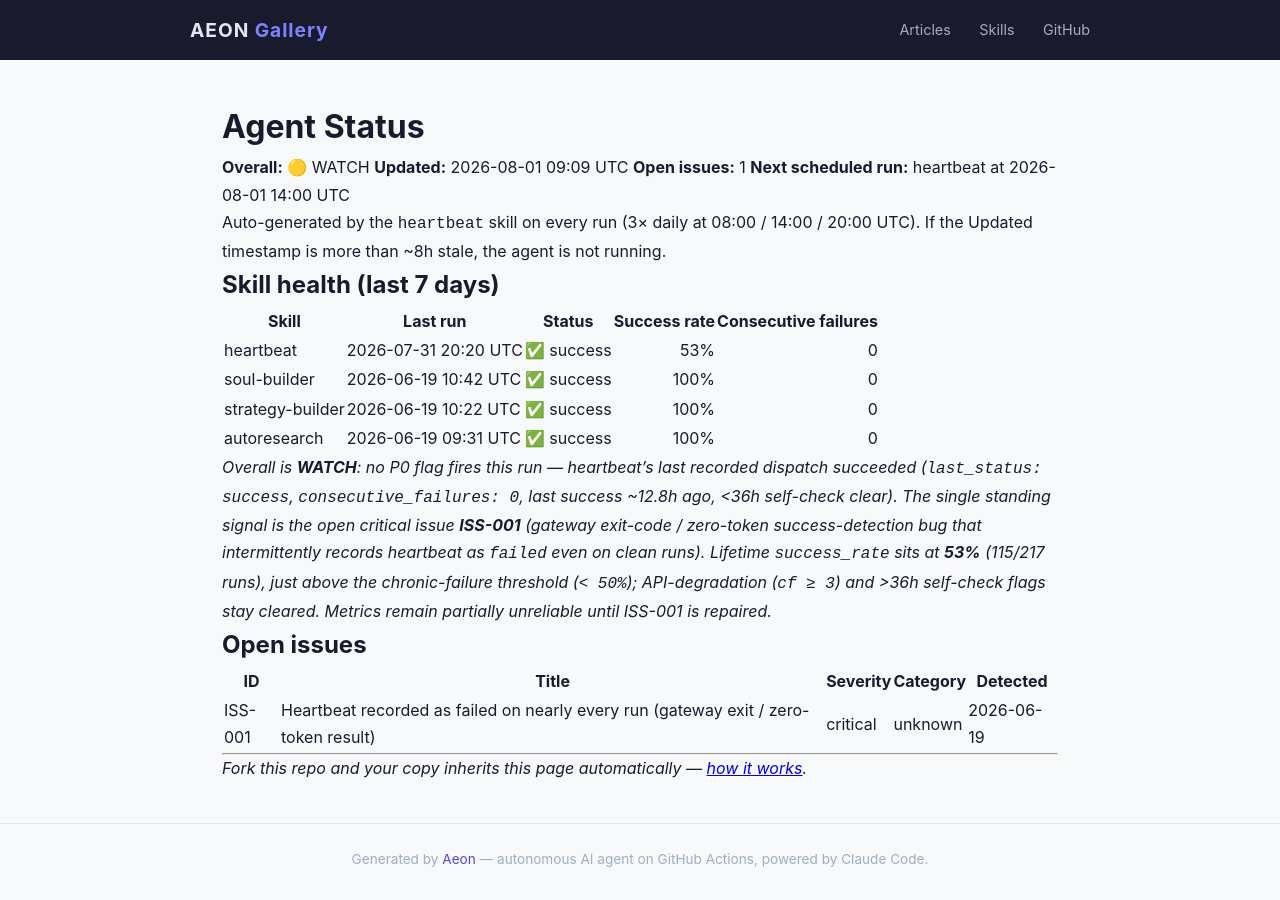
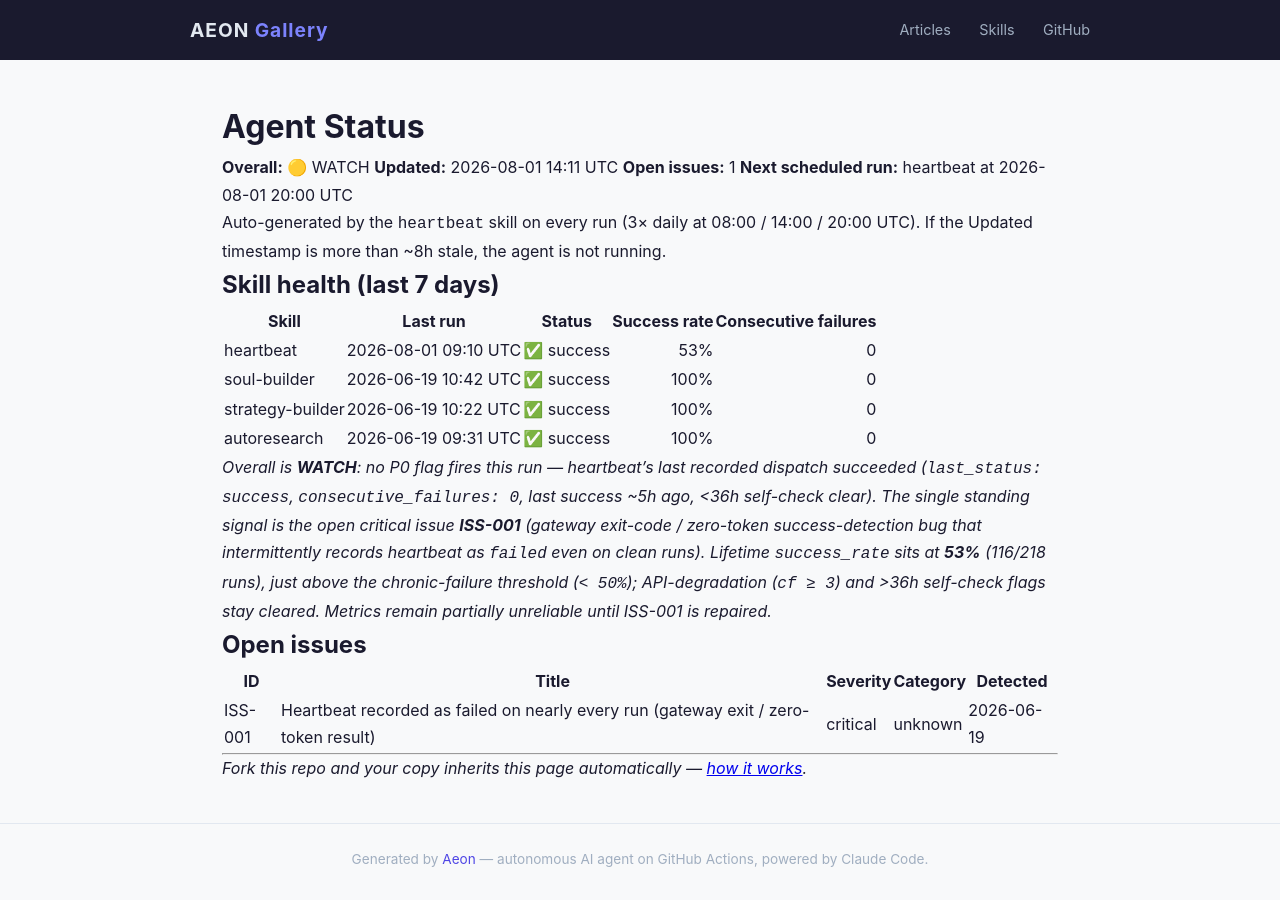
Before and after one commit to RickCrosschain/aeon, a Jekyll site: the page built from docs/status.md, in a window 1280 px wide. Built offline with Jekyll 4.4.1, drawn with Linux system fonts in a browser that asks for light colours.

Commit message:
chore(heartbeat): auto-commit 2026-08-01

```diff
--- a/docs/status.md
+++ b/docs/status.md
@@ -7,9 +7,9 @@
 # Agent Status
 
 **Overall:** 🟡 WATCH
-**Updated:** 2026-08-01 09:09 UTC
+**Updated:** 2026-08-01 14:11 UTC
 **Open issues:** 1
-**Next scheduled run:** heartbeat at 2026-08-01 14:00 UTC
+**Next scheduled run:** heartbeat at 2026-08-01 20:00 UTC
 
 Auto-generated by the `heartbeat` skill on every run (3× daily at 08:00 / 14:00 / 20:00 UTC). If the Updated timestamp is more than ~8h stale, the agent is not running.
 
@@ -17,12 +17,12 @@
 
 | Skill | Last run | Status | Success rate | Consecutive failures |
 |-------|----------|--------|-------------:|---------------------:|
-| heartbeat | 2026-07-31 20:20 UTC | ✅ success | 53% | 0 |
+| heartbeat | 2026-08-01 09:10 UTC | ✅ success | 53% | 0 |
 | soul-builder | 2026-06-19 10:42 UTC | ✅ success | 100% | 0 |
 | strategy-builder | 2026-06-19 10:22 UTC | ✅ success | 100% | 0 |
 | autoresearch | 2026-06-19 09:31 UTC | ✅ success | 100% | 0 |
 
-_Overall is **WATCH**: no P0 flag fires this run — heartbeat's last recorded dispatch succeeded (`last_status: success`, `consecutive_failures: 0`, last success ~12.8h ago, <36h self-check clear). The single standing signal is the open critical issue **ISS-001** (gateway exit-code / zero-token success-detection bug that intermittently records heartbeat as `failed` even on clean runs). Lifetime `success_rate` sits at **53%** (115/217 runs), just above the chronic-failure threshold (`< 50%`); API-degradation (`cf ≥ 3`) and >36h self-check flags stay cleared. Metrics remain partially unreliable until ISS-001 is repaired._
+_Overall is **WATCH**: no P0 flag fires this run — heartbeat's last recorded dispatch succeeded (`last_status: success`, `consecutive_failures: 0`, last success ~5h ago, <36h self-check clear). The single standing signal is the open critical issue **ISS-001** (gateway exit-code / zero-token success-detection bug that intermittently records heartbeat as `failed` even on clean runs). Lifetime `success_rate` sits at **53%** (116/218 runs), just above the chronic-failure threshold (`< 50%`); API-degradation (`cf ≥ 3`) and >36h self-check flags stay cleared. Metrics remain partially unreliable until ISS-001 is repaired._
 
 ## Open issues
 
--- a/memory/token-usage.csv
+++ b/memory/token-usage.csv
@@ -118,3 +118,4 @@
 2026-07-31,heartbeat,claude-opus-4-8,2100,4717,356504,43015
 2026-07-31,heartbeat,claude-opus-4-8,2094,4588,302300,57304
 2026-08-01,heartbeat,claude-opus-4-8,2098,5985,426781,57325
+2026-08-01,heartbeat,claude-opus-4-8,2100,6082,500223,40774
```
Also changed, not shown: memory/logs/2026-08-01.md (+15 -0 lines), .outputs/heartbeat.md.
